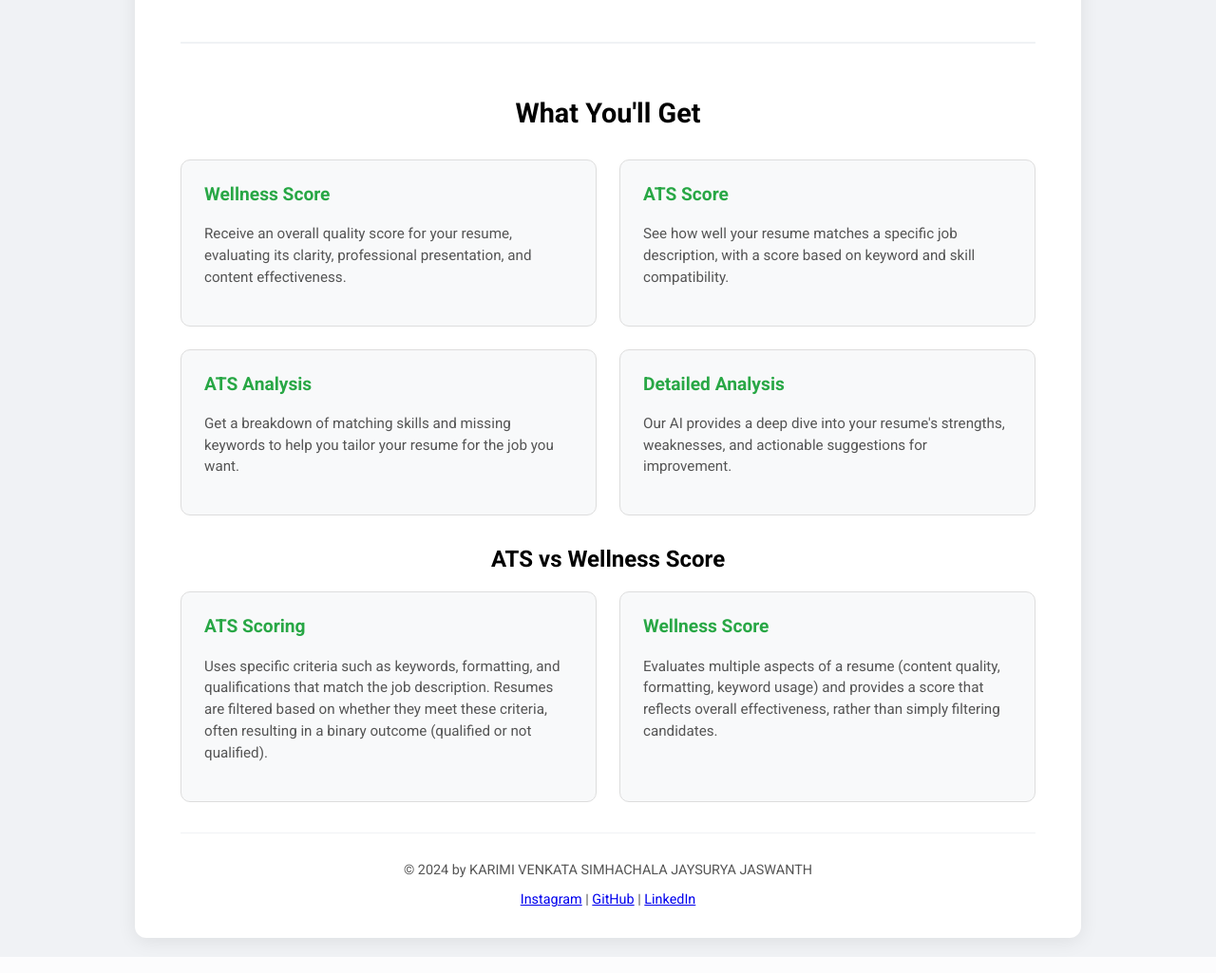
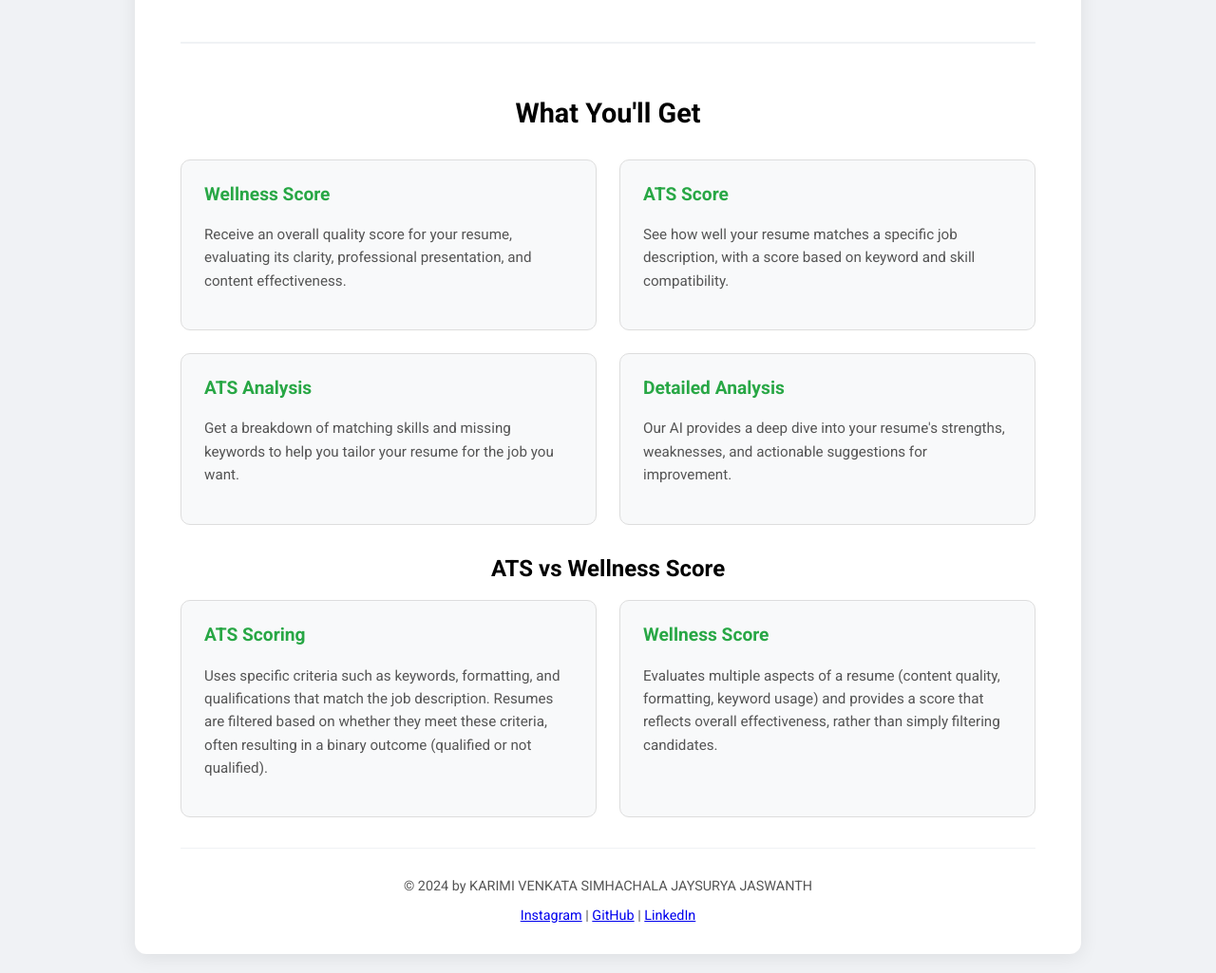
Before and after one commit to Jaswanth0128/BetterResume---Resume_Analyzer_Platform, a FastAPI app: page / in a window 1280 px wide. Shown: the part 755-1780 px from the top of the page at 95% size. Run offline with FastAPI, Linux system fonts and the light colour scheme.

Commit message:
Updated project files

```diff
--- a/static/style.css
+++ b/static/style.css
@@ -82,7 +82,7 @@ header {
 .difference-card p {
     font-size: 0.95rem;
     color: var(--text-secondary);
-    line-height: 1.5;
+    line-height: 1.6;
 }
 
 .difference-card h3 {
@@ -225,7 +225,7 @@ textarea:focus {
 .feature-card p {
     font-size: 0.95rem;
     color: var(--text-secondary);
-    line-height: 1.5;
+    line-height: 1.6;
 }
 
 /* Responsive adjustments for the features grid */
@@ -341,6 +341,12 @@ footer {
     border: 1px solid #e7e7e7;
 }
 
+/* Add line-height for better readability in analysis text */
+.analysis-section .content-box p,
+.analysis-section .content-box li {
+    line-height: 1.6;
+}
+
 /* Markdown Content Styling */
 .markdown-content ul {
     padding-left: 20px;
```
